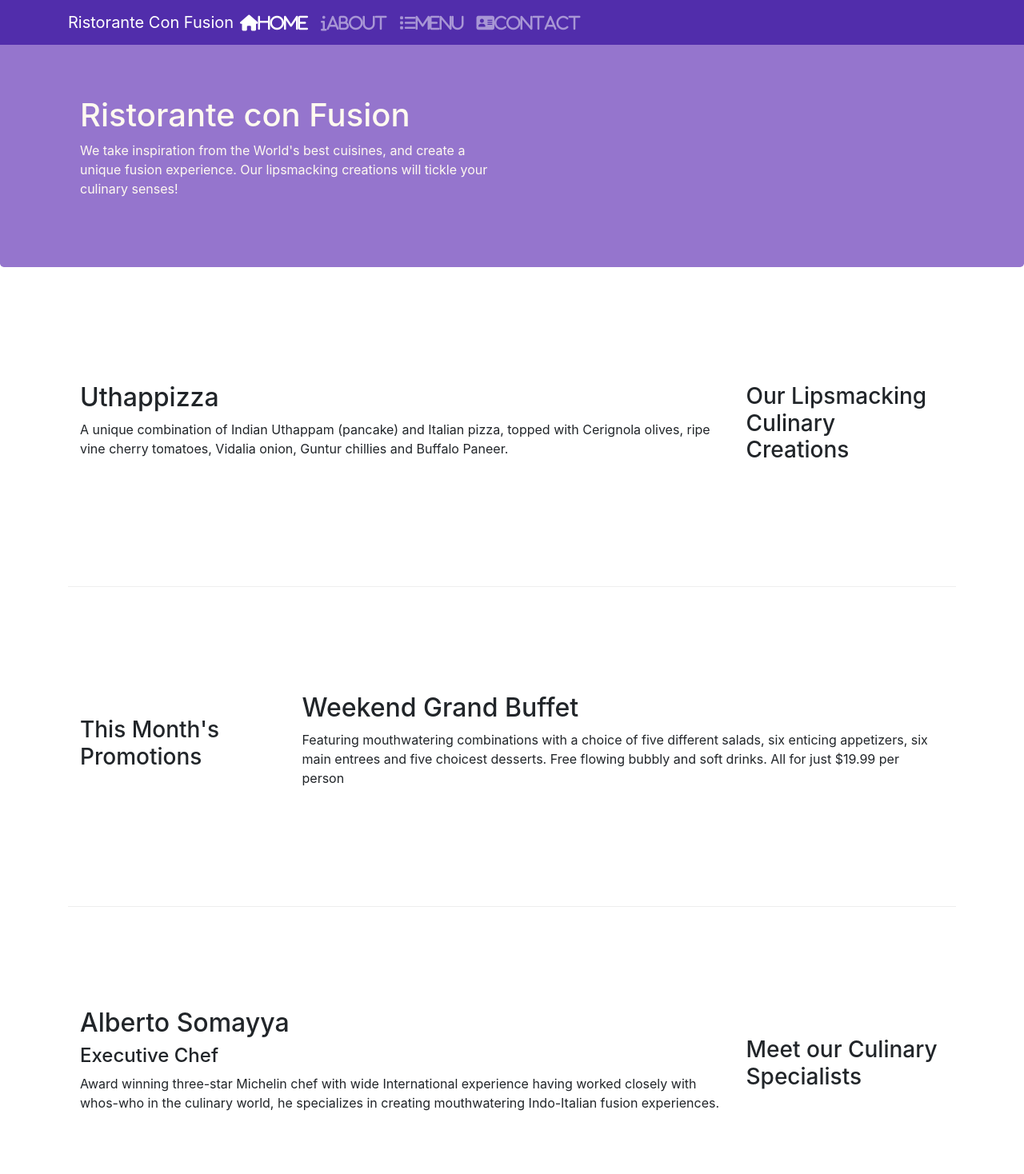
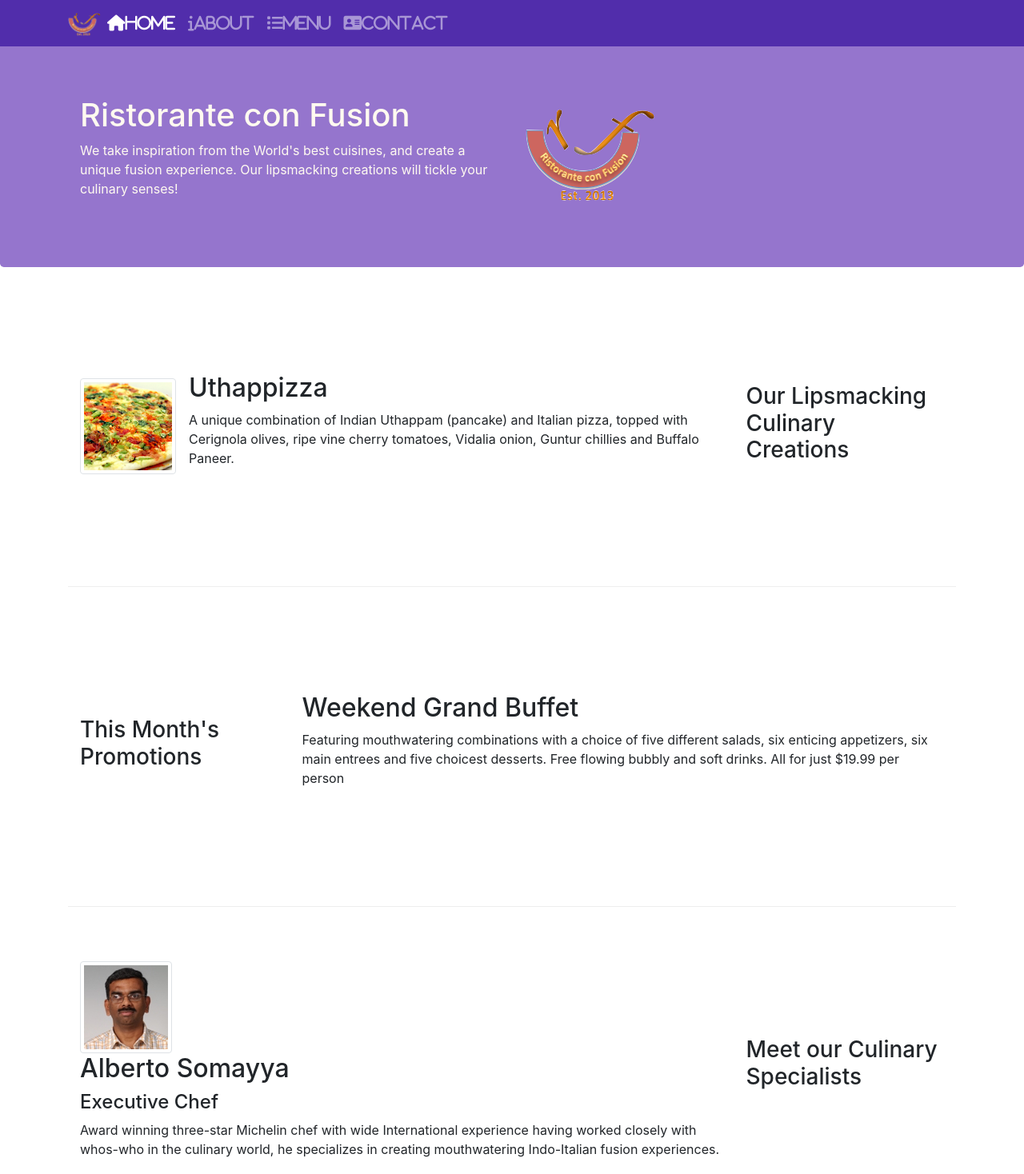
Before and after one commit to GePajarinen/Course-Bootstrap, a website: page Bootstrap4/conFusion/index.html in a window 1280 px wide. Shown: the top 1468 px of the page at 80% size. Drawn offline with nearby package versions, Linux system fonts and the light colour scheme; files whose address does not match are found by name.

Commit message:
adding images

```diff
--- a/Bootstrap4/conFusion/index.html
+++ b/Bootstrap4/conFusion/index.html
@@ -23,7 +23,7 @@
             <button class="navbar-toggler" type="button" data-toggle="collapse" data-target="#Navbar">
                 <span class="navbar-toggler-icon"></span>
             </button>
-            <a class="navbar-brand mr-auto" href="#">Ristorante Con Fusion</a>
+            <a class="navbar-brand mr-auto" href="#"><img src="img/logo.png" height="30" width="41"></a>
             <div class="collapse navbar-collapse" id="Navbar">
                 <ul class="navbar-nav mr-auto"> <!--mr-auto: margin right as much as possoble-->
                     <li class="nav-itm"><a class="nav-link active" href="#"><span class="fa fa-home fa-lg">Home</span></a></li>
@@ -41,7 +41,8 @@
                     <h1>Ristorante con Fusion</h1>
                     <p >We take inspiration from the World's best cuisines, and create a unique fusion experience. Our lipsmacking creations will tickle your culinary senses!</p>
                 </div>
-                <div class="col-12 col-sm">
+                <div class="col-12 col-sm align-self-center">
+                    <img src="img/logo.png" class="img-fluid">
                 </div>
             </div>
         </div>
@@ -53,8 +54,13 @@
                 <h3>Our Lipsmacking Culinary Creations</h3>
             </div>
             <div class="col col-sm order-sm-first col-md">
-                <h2>Uthappizza</h2>
-                <p class="d-none d-sm-block">A unique combination of Indian Uthappam (pancake) and Italian pizza, topped with Cerignola olives, ripe vine cherry tomatoes, Vidalia onion, Guntur chillies and Buffalo Paneer.</p>
+                <div class="media">
+                    <img class="d-flex mr-3 img-thumbnail align-self-center" src="img/uthappizza.png" alt="Uthappizza">
+                <div class="media-body">
+                    <h2 class="mt-0">Uthappizza</h2>
+                    <p class="d-none d-sm-block">A unique combination of Indian Uthappam (pancake) and Italian pizza, topped with Cerignola olives, ripe vine cherry tomatoes, Vidalia onion, Guntur chillies and Buffalo Paneer.</p>
+                </div>
+                </div>
             </div>
         </div>
 
@@ -74,9 +80,14 @@
                 <h3>Meet our Culinary Specialists</h3>
             </div>
             <div class="col col-sm order-sm-first col-md">
-                <h2>Alberto Somayya</h2>
-                <h4>Executive Chef</h4>
-                <p class="d-none d-sm-block">Award winning three-star Michelin chef with wide International experience having worked closely with whos-who in the culinary world, he specializes in creating mouthwatering Indo-Italian fusion experiences. </p>
+                <img class="d-flex mr-3 img-thumbnail align-self-center" src="img/alberto.png" alt="Alberto your culinary specialist">
+                    <div class="media">
+                <div class="media-body">
+                    <h2 class="mt-0">Alberto Somayya</h2>
+                    <h4>Executive Chef</h4>
+                    <p class="d-none d-sm-block">Award winning three-star Michelin chef with wide International experience having worked closely with whos-who in the culinary world, he specializes in creating mouthwatering Indo-Italian fusion experiences. </p>
+            </div>
+            </div>
             </div>
         </div>
     </div>
```
Also changed, not shown: Bootstrap4/conFusion/aboutus.html (+3 -2 lines), Bootstrap4/conFusion/contactus.html (+3 -2 lines), Bootstrap4/conFusion/img/alberto.png (added), Bootstrap4/conFusion/img/buffet.png (added), Bootstrap4/conFusion/img/logo.png (added), Bootstrap4/conFusion/img/uthappizza.png (added).
